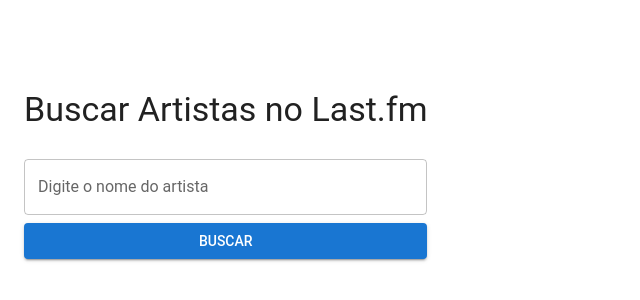
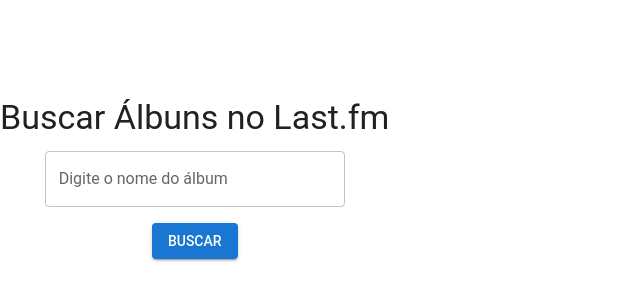
Before and after one commit to Gabvfla/Last-Fm, a React (Vite) app: page / in a window 1280 px wide. Shown: the part 242-542 px from the top of the page, without its empty margins (0-640 px from the left). Built offline with nearby package versions, Linux system fonts and the light colour scheme.

Commit message:
troquei para que procure albuns e mostrar apenas os 5 mais relevantes

```diff
--- a/src/pages/Home.jsx
+++ b/src/pages/Home.jsx
@@ -1,38 +1,91 @@
 import React, { useState } from "react";
-import { Container, TextField, Button, Typography } from "@mui/material";
+import { Button, TextField, Typography, Box, Card, CardContent, CardMedia } from "@mui/material";
 
 const Home = () => {
-  const [query, setQuery] = useState("");
+  const [album, setAlbum] = useState("");
+  const [result, setResult] = useState(null);
+  const [error, setError] = useState(null);
 
-  const handleSearch = () => {
-    if (!query.trim()) {
-      alert("O campo de busca não pode estar vazio!");
+  const handleSearch = async () => {
+    if (!album.trim()) {
+      setError("O campo não pode estar vazio.");
       return;
     }
-    console.log("Buscando:", query);
+
+    try {
+      setError(null);
+      const API_KEY = import.meta.env.VITE_LASTFM_API_KEY;
+      const url = `https://ws.audioscrobbler.com/2.0/?method=album.search&album=${encodeURIComponent(
+        album
+      )}&api_key=${API_KEY}&format=json`;
+
+      const response = await fetch(url);
+
+      if (!response.ok) {
+        throw new Error("Erro ao buscar os dados.");
+      }
+
+      const data = await response.json();
+      setResult(data.results.albummatches.album.slice(0, 5));
+    } catch (err) {
+      setError("Não foi possível buscar os dados. Tente novamente mais tarde.");
+    }
   };
 
   return (
-    <Container maxWidth="sm" style={{ marginTop: "2rem" }}>
-      <Typography variant="h4" align="center" gutterBottom>
-        Buscar Artistas no Last.fm
+    <Box sx={{ textAlign: "center", mt: 5 }}>
+      <Typography variant="h4" gutterBottom>
+        Buscar Álbuns no Last.fm
       </Typography>
+
       <TextField
-        label="Digite o nome do artista"
-        fullWidth
-        value={query}
-        onChange={(e) => setQuery(e.target.value)}
-        margin="normal"
+        label="Digite o nome do álbum"
+        variant="outlined"
+        value={album}
+        onChange={(e) => setAlbum(e.target.value)}
+        error={!!error}
+        helperText={error || ""}
+        sx={{ mb: 2, width: "300px" }}
       />
+
       <Button
         variant="contained"
         color="primary"
-        fullWidth
         onClick={handleSearch}
+        sx={{ display: "block", margin: "0 auto" }}
       >
         Buscar
       </Button>
-    </Container>
+
+      {result && (
+        <Box sx={{ mt: 4 }}>
+          <Typography variant="h5">Resultados:</Typography>
+          {result.length > 0 ? (
+            result.map((album) => (
+              <Card key={album.mbid} sx={{ maxWidth: 345, margin: "20px auto" }}>
+                <CardMedia
+                  component="img"
+                  alt={album.name}
+                  height="140"
+                  image={album.image[2]["#text"]}
+                />
+                <CardContent>
+                  <Typography variant="h6">{album.name}</Typography>
+                  <Typography variant="body2" color="textSecondary">
+                    Artista: {album.artist}
+                  </Typography>
+                  <Typography variant="body2" color="textSecondary">
+                    Ano de Lançamento: {album.year}
+                  </Typography>
+                </CardContent>
+              </Card>
+            ))
+          ) : (
+            <Typography>Nenhum álbum encontrado.</Typography>
+          )}
+        </Box>
+      )}
+    </Box>
   );
 };
 
```
Also changed, not shown: src/index.js (deleted).
